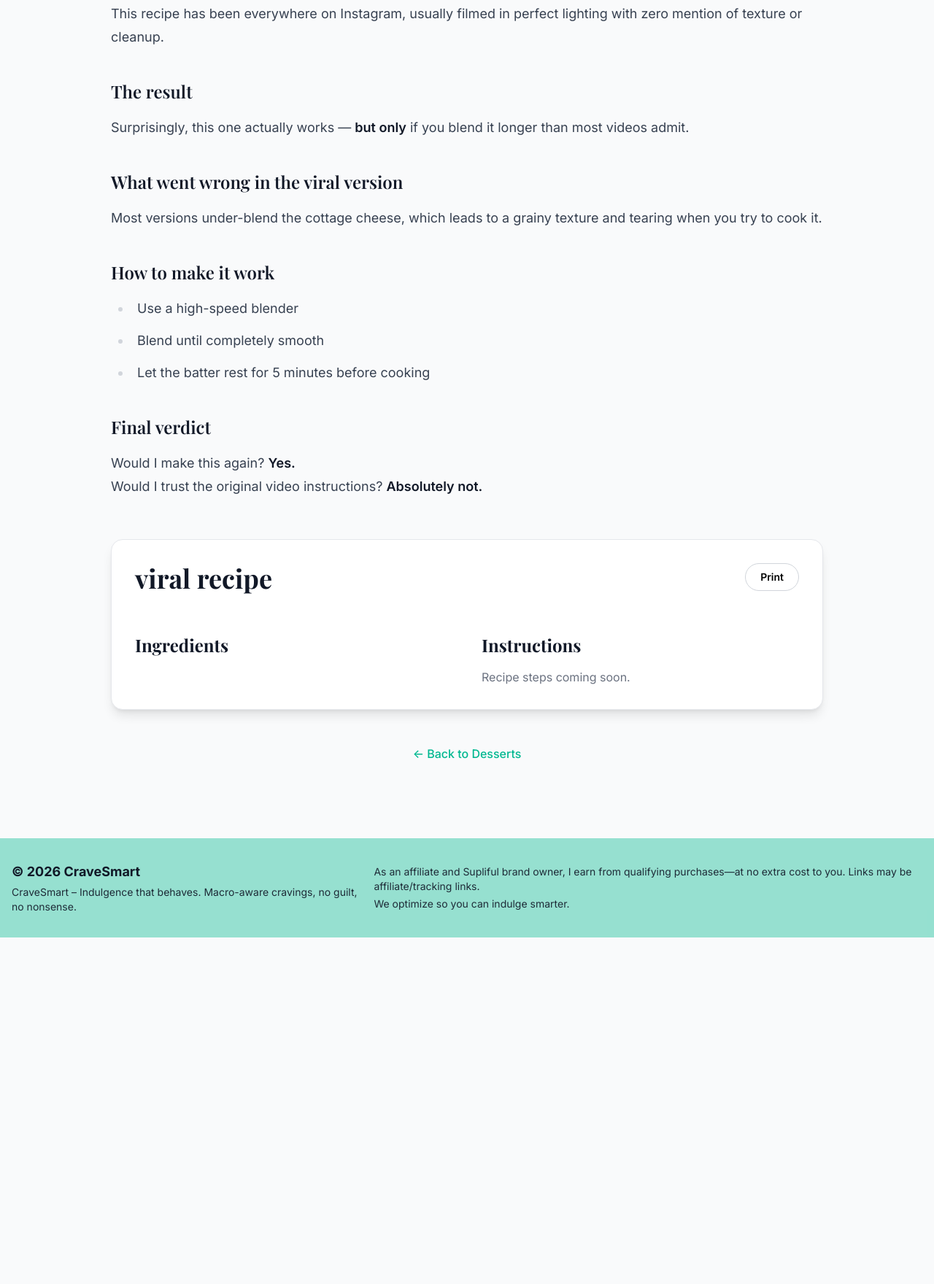
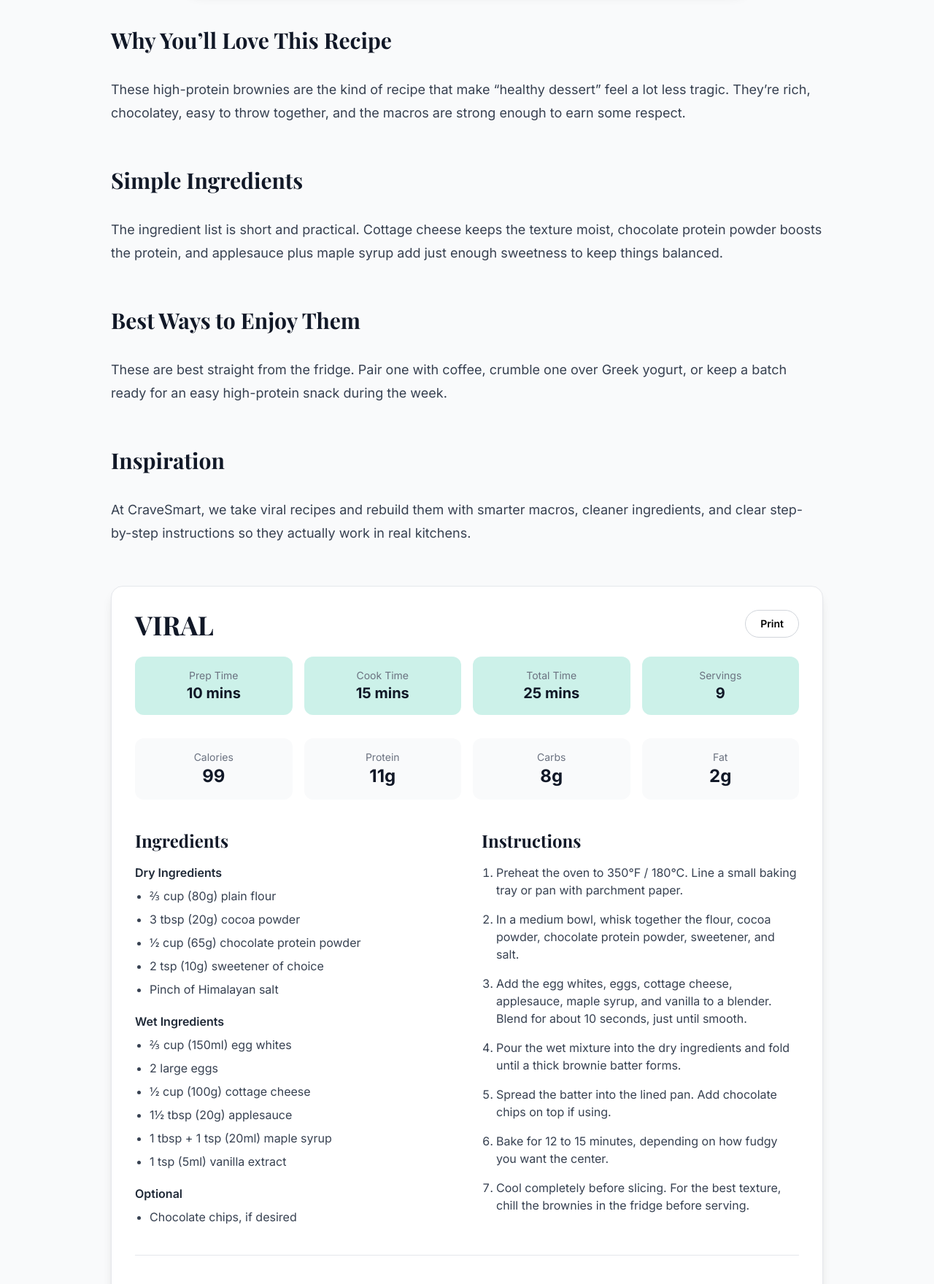
Before and after one commit to Micci11/marketing-website-1, an Astro site: page /recipes/test-viral-recipe in a window 1280 px wide. Shown: the part 1040-2800 px from the top of the page at 73% size. Before the commit the page ends 2325 px from the top, so only its background shows below. Built offline with nearby package versions, Linux system fonts and the light colour scheme; Astro itself is replaced by a stand-in of ours.

Commit message:
Update test-viral-recipe.mdx
Updating recipe with proper format

```diff
--- a/src/content/recipes/test-viral-recipe.mdx
+++ b/src/content/recipes/test-viral-recipe.mdx
@@ -1,27 +1,78 @@
 ---
-title: viral recipe  # Or change to whatever the real title is
-description: A high-protein twist on a classic Reese's treat that's gone viral—easy to make and surprisingly satisfying.
-coverImage: https://picsum.photos/400/300?random=3
-verdict: Works
-pubDate: 2026-01-15
+title: "VIRAL"
+description: "Fudgy high-protein brownies inspired by a trending Instagram recipe. Easy to make, macro-friendly, and perfect chilled."
+pubDate: 2026-03-11
+category: "Macro-Friendly Desserts"
+verdict: "Works"
+coverImage: "/recipes/anna-przepiorka-LjtviHokbr4-unsplash.jpg"
+coverAlt: "Stack of fudgy high-protein brownies"
+prepTime: "10 mins"
+cookTime: "15 mins"
+totalTime: "25 mins"
+servings: 9
+macros:
+  calories: 99
+  protein: 11
+  carbs: 8
+  fat: 2
+sourceNote: "Inspired by a trending Instagram recipe and adapted for CraveSmart."
+ingredientsDry:
+  - "⅔ cup (80g) plain flour"
+  - "3 tbsp (20g) cocoa powder"
+  - "½ cup (65g) chocolate protein powder"
+  - "2 tsp (10g) sweetener of choice"
+  - "Pinch of Himalayan salt"
+
+ingredientsWet:
+  - "⅔ cup (150ml) egg whites"
+  - "2 large eggs"
+  - "½ cup (100g) cottage cheese"
+  - "1½ tbsp (20g) applesauce"
+  - "1 tbsp + 1 tsp (20ml) maple syrup"
+  - "1 tsp (5ml) vanilla extract"
+optionalIngredients:
+  - "Chocolate chips, if desired"
+instructions:
+  - "Preheat the oven to 350°F / 180°C. Line a small baking tray or pan with parchment paper."
+  - "In a medium bowl, whisk together the flour, cocoa powder, chocolate protein powder, sweetener, and salt."
+  - "Add the egg whites, eggs, cottage cheese, applesauce, maple syrup, and vanilla to a blender. Blend for about 10 seconds, just until smooth."
+  - "Pour the wet mixture into the dry ingredients and fold until a thick brownie batter forms."
+  - "Spread the batter into the lined pan. Add chocolate chips on top if using."
+  - "Bake for 12 to 15 minutes, depending on how fudgy you want the center."
+  - "Cool completely before slicing. For the best texture, chill the brownies in the fridge before serving."
+tips:
+  - "Do not overblend the wet ingredients or the batter can get too loose."
+  - "Let them cool fully before cutting so they set properly."
+  - "These taste even better cold, straight from the fridge."
+variations:
+  - "Use vanilla protein powder for a lighter chocolate flavor."
+  - "Add chocolate chips or chopped walnuts for extra texture."
+  - "Swap maple syrup for sugar-free syrup if you want to lower the sugar."
+storage:
+  - "Store in an airtight container in the fridge for up to 4 days."
+  - "These are best served chilled."
+faq:
+  - question: "Do these brownies taste like cottage cheese?"
+    answer: "Not really. Once blended into the wet ingredients, the cottage cheese mostly disappears and adds moisture plus protein."
+  - question: "Can I use whey protein?"
+    answer: "Yes, but different protein powders absorb moisture differently, so you may need to adjust slightly if the batter seems too thick or thin."
+  - question: "Can I freeze them?"
+    answer: "Yes. Slice first, then freeze in a sealed container with parchment between layers."
 ---
 
-This recipe has been everywhere on Instagram, usually filmed in perfect lighting
-with zero mention of texture or cleanup.
 
-### The result
-Surprisingly, this one actually works — **but only** if you blend it longer than
-most videos admit.
 
-### What went wrong in the viral version
-Most versions under-blend the cottage cheese, which leads to a grainy texture and
-tearing when you try to cook it.
+## Why You’ll Love This Recipe
 
-### How to make it work
-- Use a high-speed blender
-- Blend until completely smooth
-- Let the batter rest for 5 minutes before cooking
+These high-protein brownies are the kind of recipe that make “healthy dessert” feel a lot less tragic. They’re rich, chocolatey, easy to throw together, and the macros are strong enough to earn some respect.
 
-### Final verdict
-Would I make this again? **Yes.**
-Would I trust the original video instructions? **Absolutely not.**
+## Simple Ingredients
+
+The ingredient list is short and practical. Cottage cheese keeps the texture moist, chocolate protein powder boosts the protein, and applesauce plus maple syrup add just enough sweetness to keep things balanced.
+
+## Best Ways to Enjoy Them
+
+These are best straight from the fridge. Pair one with coffee, crumble one over Greek yogurt, or keep a batch ready for an easy high-protein snack during the week.
+
+## Inspiration
+At CraveSmart, we take viral recipes and rebuild them with smarter macros, cleaner ingredients, and clear step-by-step instructions so they actually work in real kitchens.
```
